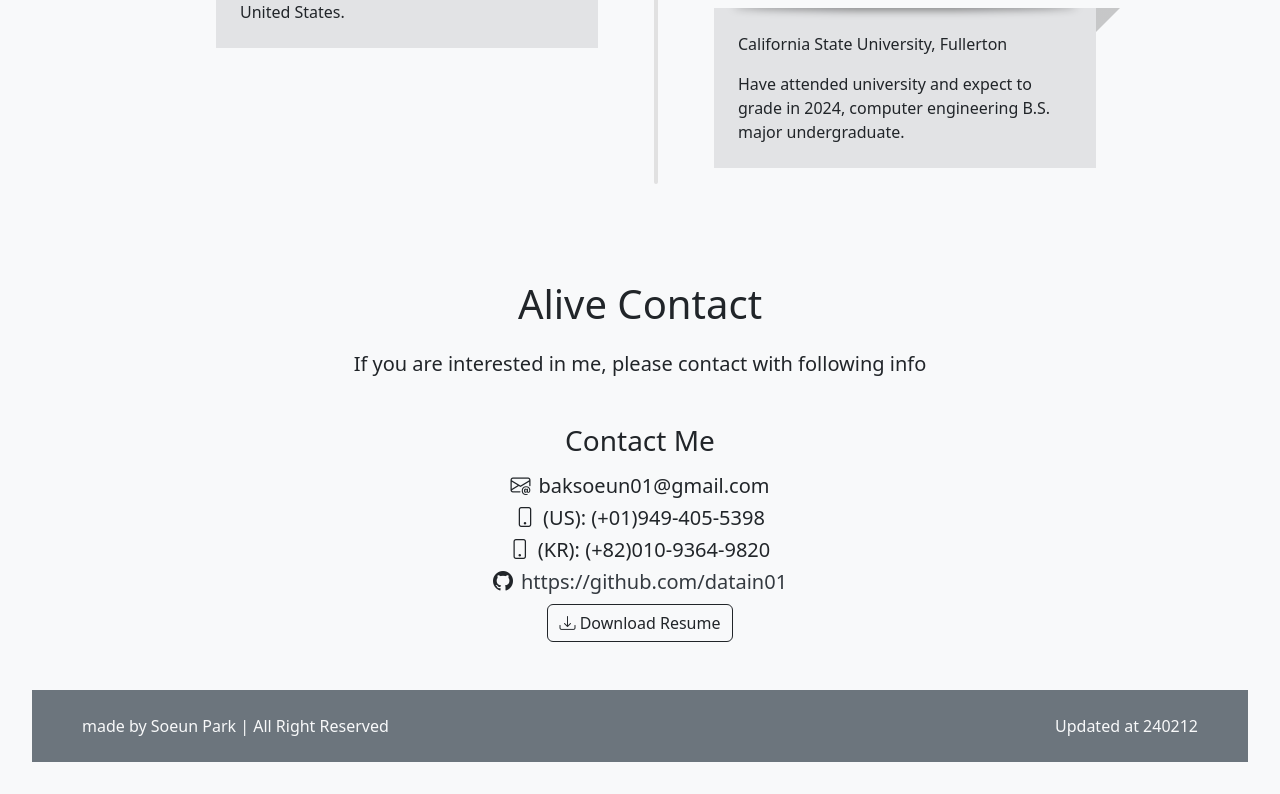
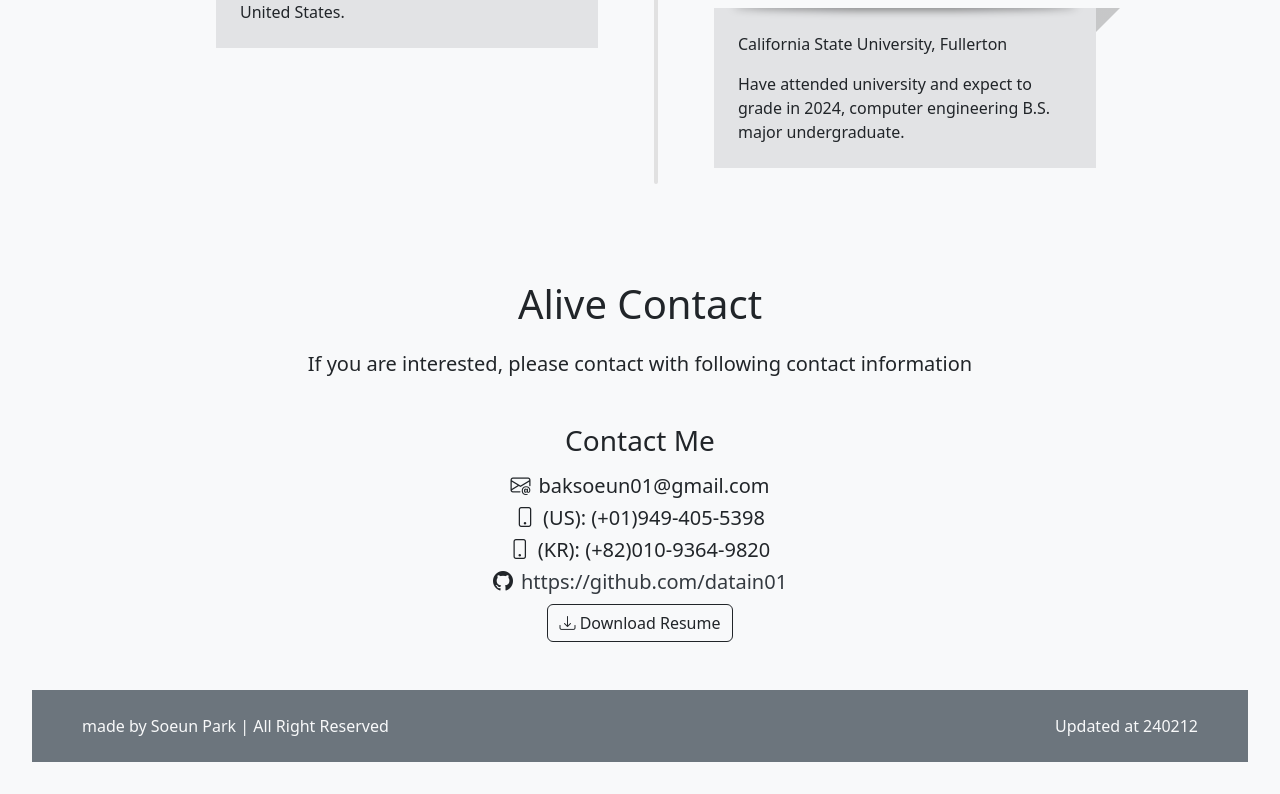
Before and after one commit to datain01/port-page, a React (Vite) app: page / in a window 1280 px wide. Shown: the part 4457-5251 px from the top of the page. Built offline with nearby package versions, Linux system fonts and the light colour scheme.

Commit message:
Update Contact translation

```diff
--- a/src/components/Contact.tsx
+++ b/src/components/Contact.tsx
@@ -1,16 +1,19 @@
+import { useTranslation } from 'react-i18next';
+
 interface ContactProps {
 darkMode: boolean;
 }
 
 const Contact: React.FC<ContactProps> = ({darkMode}) => {
+    const { t } = useTranslation();
 
     const copyEmailToClipboard = async () => {
         const email = "baksoeun01@gmail.com";
         try {
           await navigator.clipboard.writeText(email);
-          alert("Email address copied to clipboard!");
+          alert(t('Contact.copy'));
         } catch (err) {
-          console.error("Failed to copy: ", err);
+          console.error(t('Contact.copyFail'), err);
         }
       };
 
@@ -18,8 +21,8 @@ const Contact: React.FC<ContactProps> = ({darkMode}) => {
         <>
         <h1>Alive Contact</h1>
             <div className="text-center">
-                <h5 className="mt-4">If you are interested in me, please contact with following info</h5>
-                <h3 className="mt-5 mb-3">Contact Me</h3>
+                <h5 className="mt-4">{t('Contact.description')}</h5>
+                <h3 className="mt-5 mb-3">{t('Contact.title')}</h3>
                 <h5> <i className="bi bi-envelope-at me-2"></i>
                 <span className="navbar-text" onClick={copyEmailToClipboard} style={{cursor: "pointer"}}>baksoeun01@gmail.com</span>
                 </h5>
@@ -41,7 +44,7 @@ const Contact: React.FC<ContactProps> = ({darkMode}) => {
                 <a href="https://drive.google.com/file/d/1LsTQaWwaaQNN3x6Tdt_pHMwhfwGQ3xIE/view?usp=sharing" target="_blank">
                         <button type="button" className={`btn ${darkMode ? 'btn-outline-light' : 'btn-outline-dark'}`}
                             style={{ marginTop: '-1rem' }}>
-                            <i className={`bi bi-download`}></i> Download Resume
+                            <i className={`bi bi-download`}></i> {t('Contact.resume')}
                         </button>
                     </a>
             </div>
--- a/src/locales/en/translation.json
+++ b/src/locales/en/translation.json
@@ -12,6 +12,14 @@
         "langKor": "Korean",
         "langEng": "English",
         "langJap": "Japanese"
+    },
+
+    "Contact": {
+      "copy": "email address is copied to clipboard",
+      "copyFail": "Copy failed.",
+      "description": "If you are interested, please contact with following contact information",
+      "title": "Contact Me",
+      "resume": "Download Resume"
     },
 
     "timeline": {
--- a/src/locales/ko/translation.json
+++ b/src/locales/ko/translation.json
@@ -12,6 +12,15 @@
         "langKor": "한국어",
         "langEng": "영어",
         "langJap": "일본어"
+
+    },
+
+    "Contact": {
+        "copy": "클립보드에 이메일 주소가 복사됐습니다!",
+        "copyFail": "복사에 실패했습니다.",
+        "description": "저에게 흥미가 생기셨다면 아래의 연락처로 연락해주세요",
+        "title": "연락처 목록",
+        "resume": "이력서 다운로드"
 
     },
 
```
